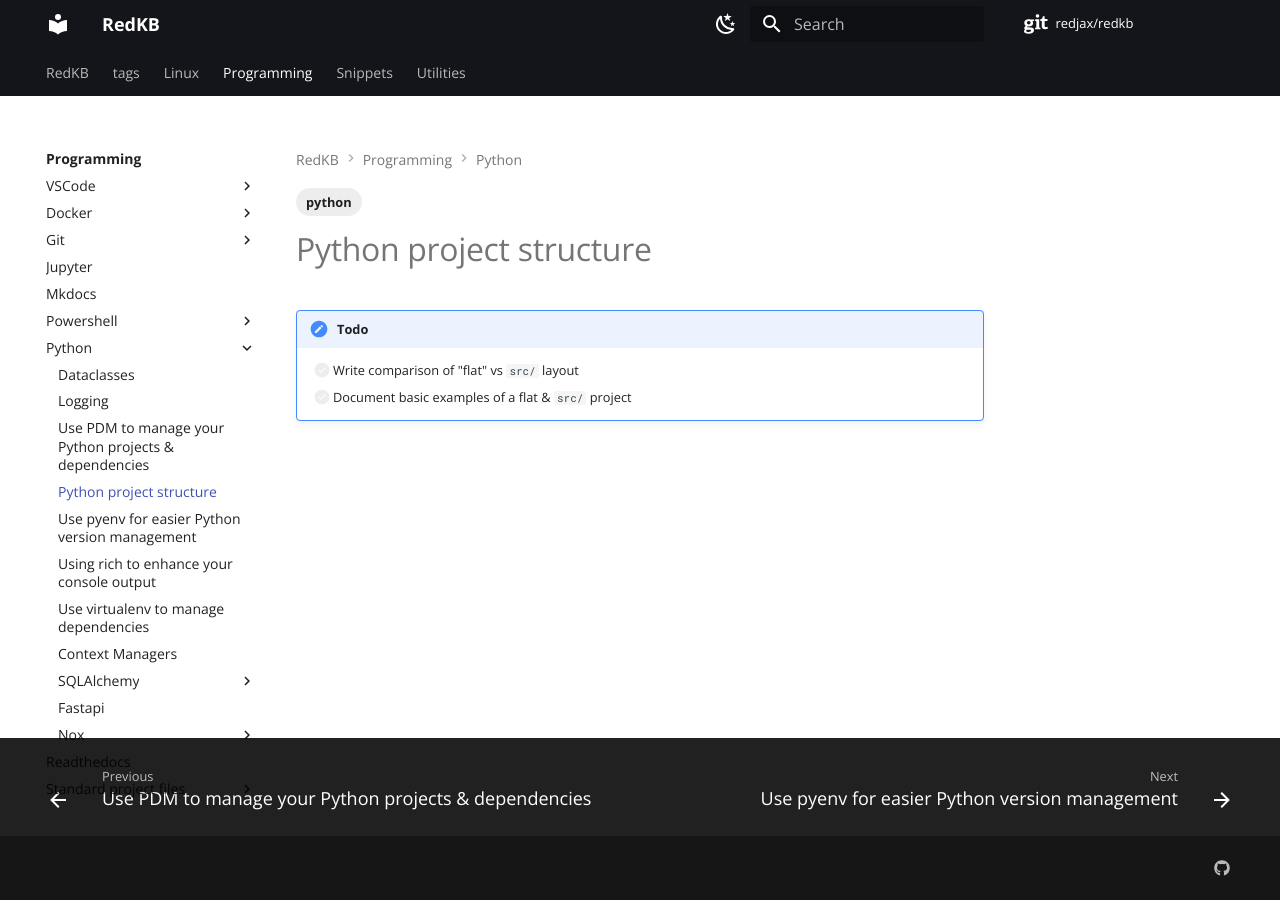
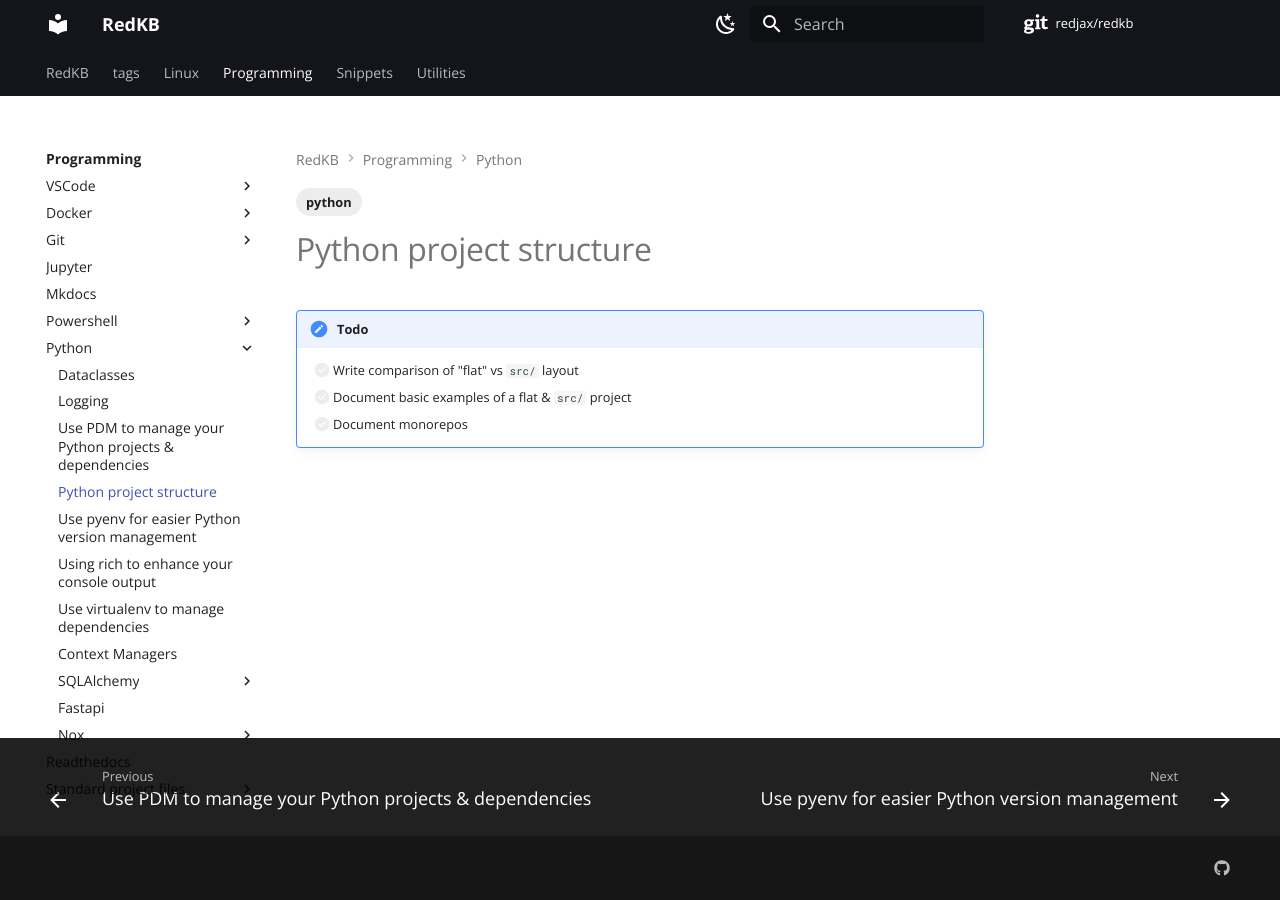
Before and after one commit to redjax/redkb, an MkDocs documentation site: the page built from docs/programming/python/project_structure.md, in a window 1280 px wide. Built offline with MkDocs 1.6.1 and Material for MkDocs 9.7.7, drawn with Linux system fonts in a browser that asks for light colours; comment, search, counter and statistics services are not loaded.

Commit message:
Add placeholder for monorepo documentation in the project_structure section of Python

```diff
--- a/docs/programming/python/project_structure.md
+++ b/docs/programming/python/project_structure.md
@@ -9,3 +9,4 @@
 
     - [ ] Write comparison of "flat" vs `src/` layout
     - [ ] Document basic examples of a flat & `src/` project
+    - [ ] Document monorepos
```
